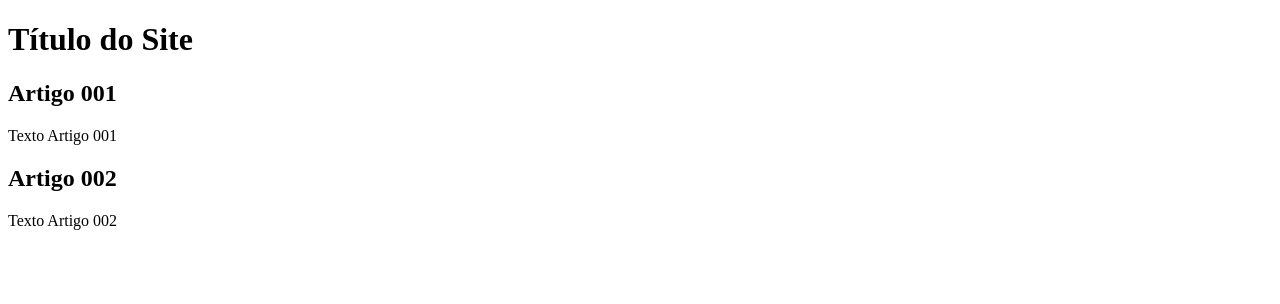
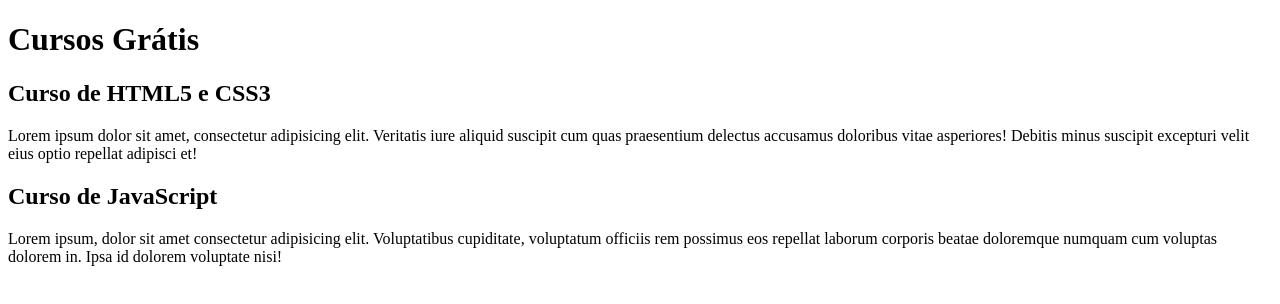
Before and after one commit to RomaniniGabriel/ProjetoSite, a plain HTML site: page index.html in a window 1280 px wide. Drawn offline with Linux system fonts and the light colour scheme.

Commit message:
Começo do conteúdo do site

```diff
--- a/index.html
+++ b/index.html
@@ -9,17 +9,15 @@
 <body>
     <main>
         <header>
-            <h1>Título do Site</h1>
+            <h1>Cursos Grátis</h1>
         </header>
         <article>
-            <h2>Artigo 001</h2>
-            <p>Texto Artigo 001</p>
+            <h2>Curso de HTML5 e CSS3</h2>
+            <p>Lorem ipsum dolor sit amet, consectetur adipisicing elit. Veritatis iure aliquid suscipit cum quas praesentium delectus accusamus doloribus vitae asperiores! Debitis minus suscipit excepturi velit eius optio repellat adipisci et!</p>
         </article>
         <article>
-            <h2>Artigo 002</h2>
-            <p>
-                Texto Artigo 002
-            </p>
+            <h2>Curso de JavaScript</h2>
+            <p>Lorem ipsum, dolor sit amet consectetur adipisicing elit. Voluptatibus cupiditate, voluptatum officiis rem possimus eos repellat laborum corporis beatae doloremque numquam cum voluptas dolorem in. Ipsa id dolorem voluptate nisi!</p>
         </article>
     </main>
 </body>
```
